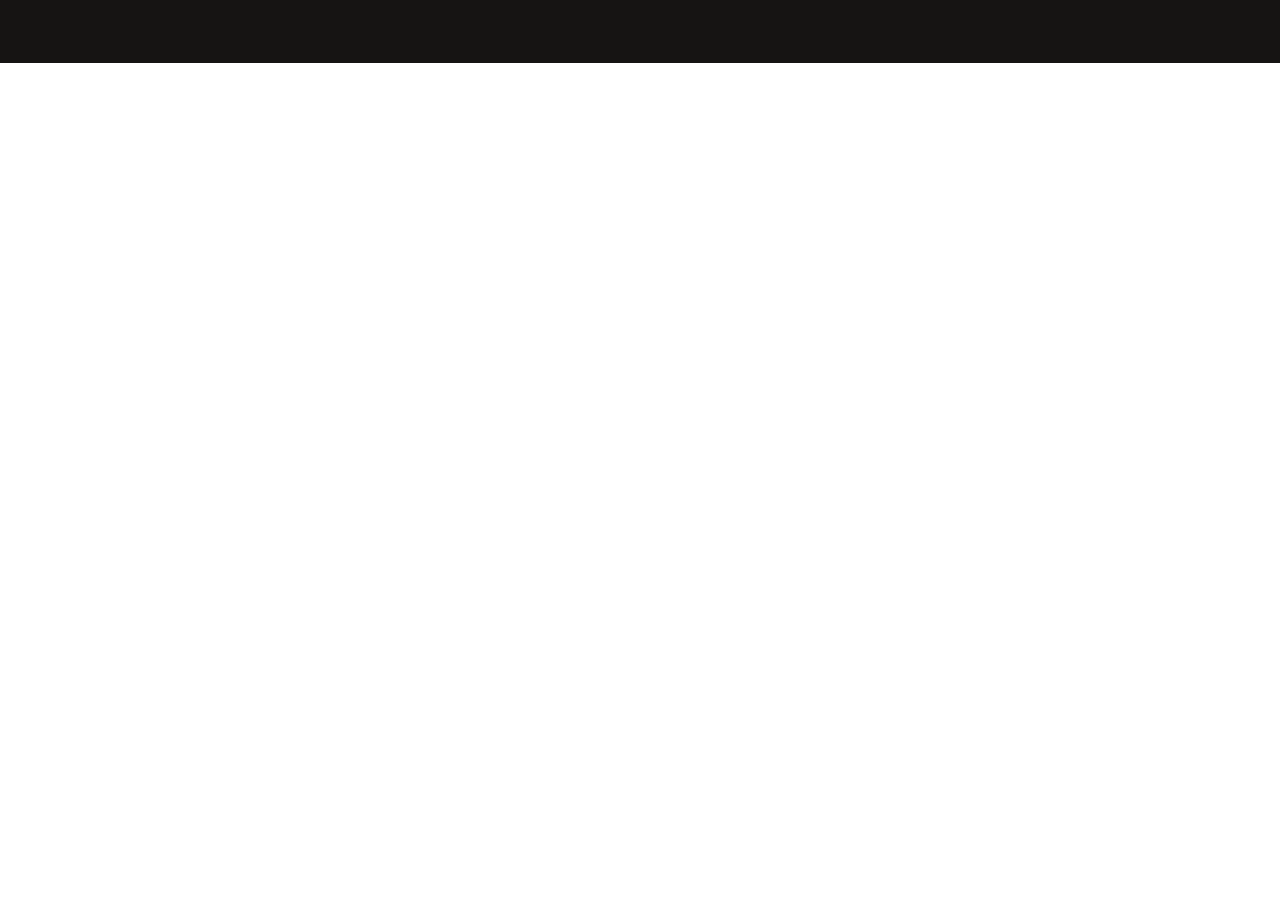
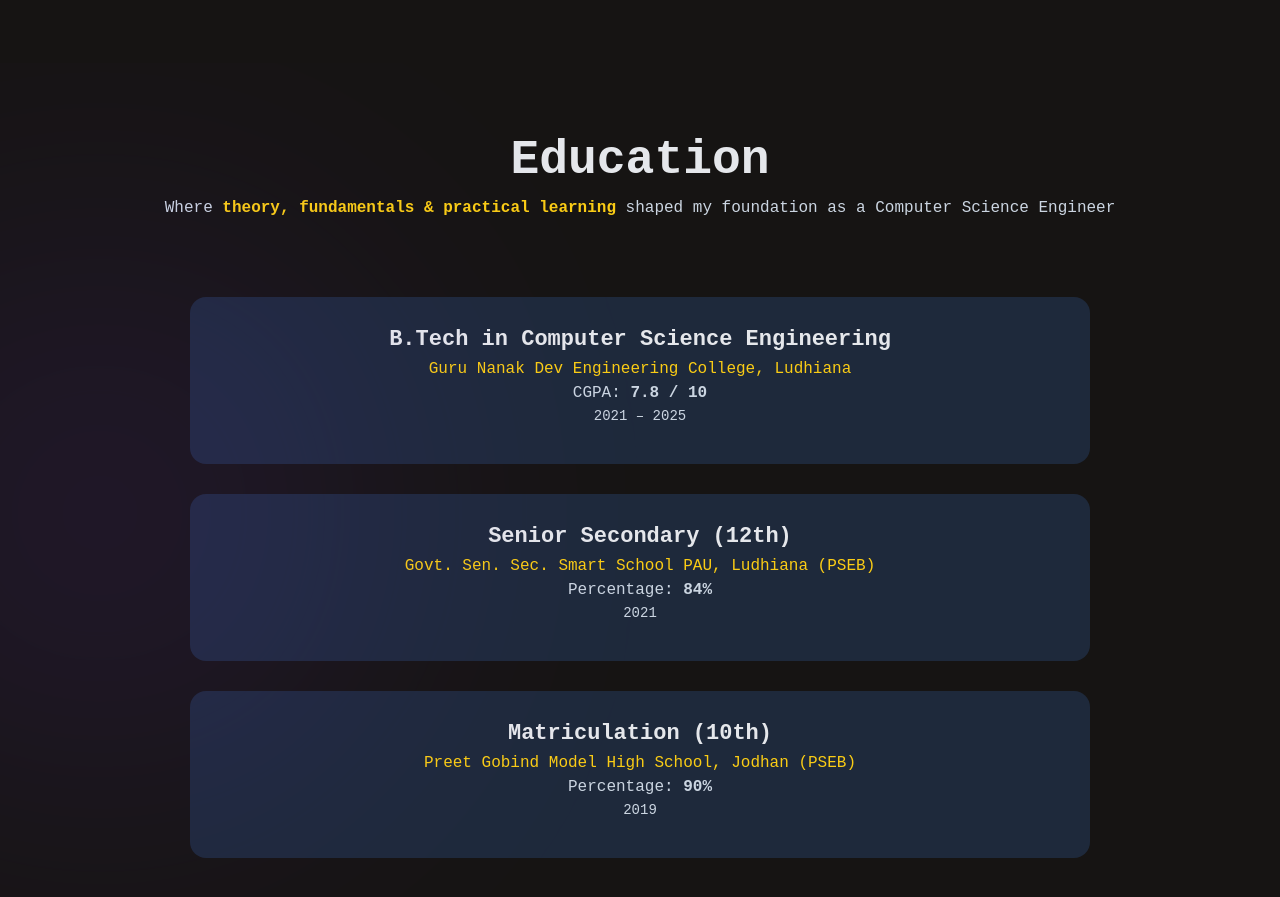
Before and after one commit to Jagjeet02/Portfolio, a React (Vite) app: page / in a window 1280 px wide. Shown: the part 2620-3517 px from the top of the page. Before the commit the page ends 2683 px from the top, so only its background shows below. Built offline with nearby package versions, Linux system fonts and the light colour scheme.

Commit message:
ui updated

```diff
--- a/src/HeroSection.jsx
+++ b/src/HeroSection.jsx
@@ -140,7 +140,7 @@
                         ))}
                     </div>
                     <div className="view-more">
-                          <button className="btn primary">
+                        <button className="btn primary">
                             View More
                         </button>
                     </div>
@@ -219,6 +219,64 @@
                     </div>
                 </div>
             </section>
+            <section className="education-section section">
+                <div className="container">
+                    <div className="section-header">
+                        <h2>Education</h2>
+                        <p>
+                            Where <span>theory, fundamentals & practical learning</span> shaped
+                            my foundation as a Computer Science Engineer
+                        </p>
+                    </div>
+
+                    <div className="education-list">
+
+                        {/* B.Tech */}
+                        <div className="education-item">
+                            <div className="edu-left">
+                                <h3>B.Tech in Computer Science Engineering</h3>
+                                <p className="institution">
+                                    Guru Nanak Dev Engineering College, Ludhiana
+                                </p>
+                                <p className="details">
+                                    CGPA: <strong>7.8 / 10</strong>
+                                </p>
+                                <p className="duration">2021 – 2025</p>
+                            </div>
+                        </div>
+
+                        {/* 12th */}
+                        <div className="education-item">
+                            <div className="edu-left">
+                                <h3>Senior Secondary (12th)</h3>
+                                <p className="institution">
+                                    Govt. Sen. Sec. Smart School PAU, Ludhiana (PSEB)
+                                </p>
+                                <p className="details">
+                                    Percentage: <strong>84%</strong>
+                                </p>
+                                <p className="duration">2021</p>
+                            </div>
+                        </div>
+
+                        {/* 10th */}
+                        <div className="education-item">
+                            <div className="edu-left">
+                                <h3>Matriculation (10th)</h3>
+                                <p className="institution">
+                                    Preet Gobind Model High School, Jodhan (PSEB)
+                                </p>
+                                <p className="details">
+                                    Percentage: <strong>90%</strong>
+                                </p>
+                                <p className="duration">2019</p>
+                            </div>
+                        </div>
+
+                    </div>
+                </div>
+            </section>
+
 
 
         </>
--- /dev/null
+++ b/src/styles/_education.scss
@@ -0,0 +1,63 @@
+@use "./variable" as *;
+
+.education-section {
+//   padding: 120px 0;
+//   background: $bg-dark;
+//   color: $text-primary;
+
+  .section-header {
+    text-align: center;
+    margin-bottom: 80px;
+
+    h2 {
+      font-size: 48px;
+      margin-bottom: 12px;
+    }
+
+    p {
+      color: $text-secondary;
+
+      span {
+        color: $primary;
+        font-weight: 600;
+      }
+    }
+  }
+
+  .education-list {
+    max-width: 900px;
+    margin: 0 auto;
+
+    .education-item {
+      padding: 30px;
+      margin-bottom: 30px;
+      background: $bg-light-dark;
+      border-radius: 16px;
+      transition: 0.3s ease;
+
+      &:hover {
+        transform: translateY(-5px);
+      }
+
+      h3 {
+        font-size: 22px;
+        margin-bottom: 8px;
+      }
+
+      .institution {
+        color: $primary;
+        margin-bottom: 6px;
+      }
+
+      .details {
+        color: $text-secondary;
+        margin-bottom: 6px;
+      }
+
+      .duration {
+        font-size: 14px;
+        color: $text-secondary;
+      }
+    }
+  }
+}
--- a/src/styles/main.scss
+++ b/src/styles/main.scss
@@ -2,3 +2,4 @@
 @use './heropage';
 @use './projects';
 @use './experience';
+@use './education';
```
